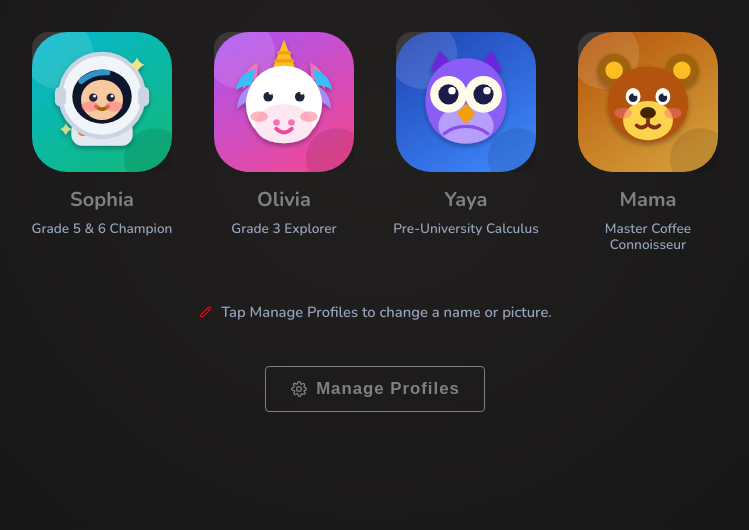
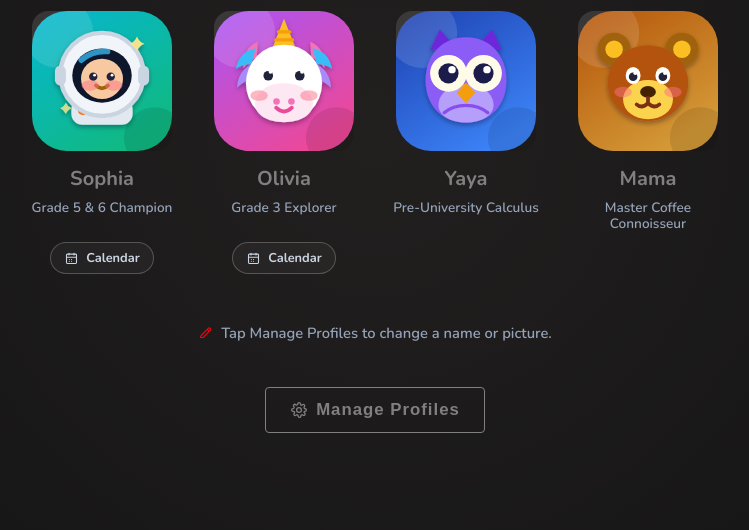
Before and after one commit to candoit3721/StudyFlix, a website: page index.html in a window 1280 px wide. Shown: the part 270-800 px from the top of the page, without its empty margins (265-1014 px from the left). Drawn offline with nearby package versions, Linux system fonts and the light colour scheme.

Commit message:
feat: add profile-specific calendar links to the profile chooser UI

```diff
--- a/app.js
+++ b/app.js
@@ -24,6 +24,9 @@ const DEFAULT_PROFILES = [
     grade: "Grade 5 & 6 Champion",
     themeClass: "theme-sophia",
     family: "rome",
+    // The study schedule lives outside the hub, so the chooser links out to it
+    // rather than pretending to own it.
+    calendarUrl: "https://calendar.studyflix.vip/sophia",
     featured: {
       tag: "FEATURED QUEST",
       title: "Sophia's Ancient Rome & Engineering Quest",
@@ -77,6 +80,7 @@ const DEFAULT_PROFILES = [
     grade: "Grade 3 Explorer",
     themeClass: "theme-olivia",
     family: "grade3",
+    calendarUrl: "https://calendar.studyflix.vip/olivia",
     featured: {
       tag: "FEATURED STUDIO",
       title: "Olivia's Math Worksheet Studio",
@@ -321,6 +325,11 @@ function renderProfileSelectScreen() {
   container.innerHTML = '';
 
   appProfiles.forEach(p => {
+    // The picture and the calendar are two separate destinations, so they are
+    // two siblings in one column rather than a link buried inside a button.
+    const slot = document.createElement('div');
+    slot.className = 'profile-slot';
+
     const card = document.createElement('div');
     card.className = 'profile-card';
     // The chooser is the first screen of the product, so it has to be usable
@@ -362,7 +371,23 @@ function renderProfileSelectScreen() {
         card.click();
       }
     };
-    container.appendChild(card);
+    slot.appendChild(card);
+
+    // The study schedule lives on its own site, so it is offered as a plain
+    // link out rather than as a studio tile: choosing a profile and checking
+    // the week are different errands.
+    if (p.calendarUrl) {
+      const link = document.createElement('a');
+      link.className = 'profile-calendar-link';
+      link.href = p.calendarUrl;
+      link.target = '_blank';
+      link.rel = 'noopener noreferrer';
+      link.setAttribute('aria-label', `Open ${p.name}'s study calendar in a new tab`);
+      link.innerHTML = '<span data-sf-icon="calendar" data-sf-size="15"></span><span>Calendar</span>';
+      slot.appendChild(link);
+    }
+
+    container.appendChild(slot);
   });
 
   SFIcons.upgrade(container);
--- a/assets/sf/icons.js
+++ b/assets/sf/icons.js
@@ -71,6 +71,9 @@
     atom: 'M12 14.2a2.2 2.2 0 1 0 0-4.4 2.2 2.2 0 0 0 0 4.4M12 3.2c4.2 0 7.6 3.94 7.6 8.8s-3.4 8.8-7.6 8.8-7.6-3.94-7.6-8.8S7.8 3.2 12 3.2M4.5 7.7c2.1-3.64 7-4.34 11.2-1.9s6.1 6.98 4 10.62-7 4.34-11.2 1.9-6.1-6.98-4-10.62M19.5 7.7c2.1 3.64.2 8.18-4 10.62s-9.1 1.74-11.2-1.9-.2-8.18 4-10.62 9.1-1.74 11.2 1.9',
     ruler: 'M14.6 2.9 21.1 9.4a1.2 1.2 0 0 1 0 1.7L11.1 21.1a1.2 1.2 0 0 1-1.7 0L2.9 14.6a1.2 1.2 0 0 1 0-1.7L12.9 2.9a1.2 1.2 0 0 1 1.7 0M12 5.8l2.2 2.2M9.2 8.6l1.5 1.5M6.4 11.4l2.2 2.2M8.6 14.8l1.5 1.5',
     clock: 'M12 21a9 9 0 1 0 0-18 9 9 0 0 0 0 18M12 7v5.2l3.4 2',
+    // A month grid with the header band and two marked days, so it still reads
+    // as a calendar rather than a plain window at pill size.
+    calendar: 'M4 6.5a1.5 1.5 0 0 1 1.5-1.5h13A1.5 1.5 0 0 1 20 6.5v12a1.5 1.5 0 0 1-1.5 1.5h-13A1.5 1.5 0 0 1 4 18.5zM4 10h16M8 3.5v3M16 3.5v3M8.5 13.5h.01M12 13.5h.01M8.5 16.5h.01M12 16.5h.01',
     // A coin face carrying the dollar stroke. It has to read at pill size
     // next to a score, so the face carries one symbol rather than a value
     // like "25" that would go illegible below about 18px.
--- a/style.css
+++ b/style.css
@@ -326,6 +326,17 @@ h1, h2, h3, h4, .brand-logo, .portal-brand, .billboard-title, .row-title {
   margin-bottom: 50px;
 }
 
+/* One column per profile: the picture (a button) on top, the calendar (a link
+   out) under it. Keeping them as siblings is what lets the card stay a single
+   role="button" instead of a button with a link inside it. */
+.profile-slot {
+  display: flex;
+  flex-direction: column;
+  align-items: center;
+  gap: 14px;
+  width: 150px;
+}
+
 .profile-card {
   display: flex;
   flex-direction: column;
@@ -451,6 +462,40 @@ h1, h2, h3, h4, .brand-logo, .portal-brand, .billboard-title, .row-title {
   align-items: flex-start;
   justify-content: center;
   text-align: center;
+}
+
+/* The study calendar lives on its own site, so the chooser offers it as a
+   quiet secondary link: never loud enough to compete with the picture, but
+   reachable without first having to enter a profile. */
+.profile-calendar-link {
+  display: inline-flex;
+  align-items: center;
+  gap: 7px;
+  margin-top: -4px;
+  padding: 6px 13px;
+  border-radius: 999px;
+  border: 1px solid rgba(255, 255, 255, 0.22);
+  background: rgba(255, 255, 255, 0.04);
+  color: #cbd5e1;
+  font-size: 0.8rem;
+  font-weight: 700;
+  text-decoration: none;
+  white-space: nowrap;
+  transition: background 0.2s ease, border-color 0.2s ease, color 0.2s ease;
+}
+
+.profile-calendar-link:hover,
+.profile-calendar-link:focus-visible {
+  background: rgba(255, 255, 255, 0.12);
+  border-color: var(--nf-white);
+  color: var(--nf-white);
+}
+
+/* Manage Profiles makes the whole card an edit target; a link that navigates
+   off the page would contradict that, so it steps out while still holding its
+   space so the row does not jump. */
+.manage-mode .profile-calendar-link {
+  visibility: hidden;
 }
 
 .profile-actions {
@@ -1867,6 +1912,7 @@ h1, h2, h3, h4, .brand-logo, .portal-brand, .billboard-title, .row-title {
 .avatar-option-btn:focus-visible,
 .backdrop-swatch:focus-visible,
 .avatar-edit-badge:focus-visible,
+.profile-calendar-link:focus-visible,
 .dropdown-item:focus-visible,
 .profile-card:focus-visible {
   outline: 2px solid var(--nf-white);
```
